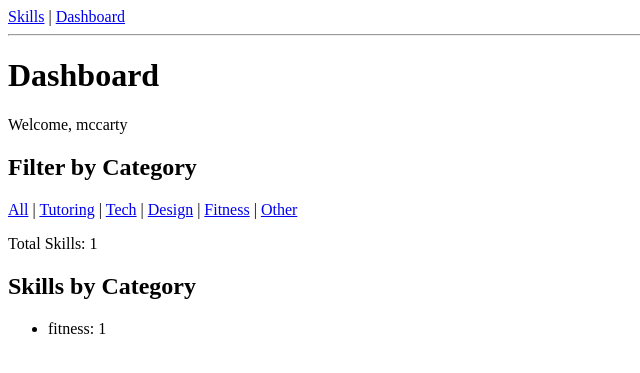
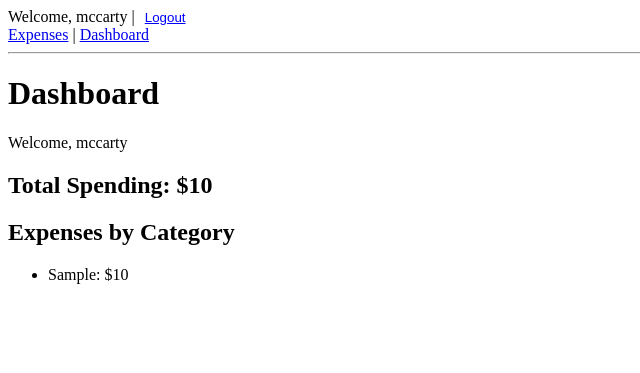
Before and after one commit to Smokeythepig/KiloDjango, a Django app: page /dashboard/ in a window 1280 px wide. Shown: the top 373 px of the page, without its empty margins (0-640 px from the left). Run offline with Django 4.2, Linux system fonts and the light colour scheme; a user stored in the database is signed in; data comes from the database, SQL or seed files in the repository; both versions use the stored data as it was after the commit; tables that the repository leaves empty hold one stand-in row (values such as "Sample post").

Commit message:
Renamed some of the skillswaps, redid login auth, adjustted dashboard

```diff
--- a/campus_skillswap/settings.py
+++ b/campus_skillswap/settings.py
@@ -67,3 +67,6 @@ USE_TZ = True
 STATIC_URL = 'static/'
 
 DEFAULT_AUTO_FIELD = 'django.db.models.BigAutoField'
+
+LOGIN_REDIRECT_URL = '/'
+LOGOUT_REDIRECT_URL = '/'
--- a/skillsswap/templates/base.html
+++ b/skillsswap/templates/base.html
@@ -2,12 +2,30 @@
 <html>
 
 <head>
-    <title>Campus SkillSwap</title>
+    <title>Expense Manager</title>
 </head>
+
+
+
+
 
 <body>
     <nav>
-        <a href="{% url 'skill_list' %}">Skills</a> |
+        {% if user.is_authenticated %}
+            <span>Welcome, {{ user.username }}</span> |
+            <form action="{% url 'logout' %}" method="post" style="display: inline;">
+                {% csrf_token %}
+                <button type="submit" style="background: none; border: none; color: blue; text-decoration: underline; cursor: pointer;">
+                    Logout
+                </button>
+            </form>
+        {% else %}
+            <a href="{% url 'login' %}">Login</a> |
+            <a href="{% url 'register' %}">Register</a>
+        {% endif %}
+    </nav>
+    <nav>
+        <a href="{% url 'expense_list' %}">Expenses</a> |
         <a href="{% url 'dashboard' %}">Dashboard</a>
     </nav>
 
--- a/skillsswap/templates/skillsswap/dashboard.html
+++ b/skillsswap/templates/skillsswap/dashboard.html
@@ -4,23 +4,14 @@
 <h1>Dashboard</h1>
 <p>Welcome, {{ user.username }}</p>
 
-<h2>Filter by Category</h2>
-<a href="{% url 'dashboard' %}">All</a> |
-<a href="{% url 'dashboard' %}?category=tutoring">Tutoring</a> |
-<a href="{% url 'dashboard' %}?category=tech">Tech</a> |
-<a href="{% url 'dashboard' %}?category=design">Design</a> |
-<a href="{% url 'dashboard' %}?category=fitness">Fitness</a> |
-<a href="{% url 'dashboard' %}?category=other">Other</a>
+<h2>Total Spending: ${{ total_spending }}</h2>
 
-<p>Total Skills: {{ total_skills }}</p>
-
-<h2>Skills by Category</h2>
+<h2>Expenses by Category</h2>
 <ul>
     {% for item in category_totals %}
-    <li>{{ item.category }}: {{ item.count }}</li>
+    <li>{{ item.category }}: ${{ item.total }}</li>
     {% empty %}
-    <li>No skills found.</li>
+    <li>No expenses found.</li>
     {% endfor %}
 </ul>
-
 {% endblock %}
--- /dev/null
+++ b/skillsswap/templates/skillsswap/home.html
@@ -0,0 +1,6 @@
+{% extends "base.html" %}
+
+{% block content %}
+<h1>Welcome to Expense Manager</h1>
+<p>Track your expenses, view summaries, and manage your finances efficiently.</p>
+{% endblock %}
--- a/skillsswap/urls.py
+++ b/skillsswap/urls.py
@@ -1,12 +1,15 @@
 from django.urls import path
 from . import views
-from .views import ExpenseListView, ExpenseCreateView, ExpenseUpdateView, ExpenseDeleteView
+from .views import ExpenseListView, ExpenseCreateView, ExpenseUpdateView, ExpenseDeleteView, register
+
+from .views import home
 
 urlpatterns = [
-    path('', views.skill_list, name='skill_list'),
+    path('', home, name='home'), # Root path
     path('expenses/', ExpenseListView.as_view(), name='expense_list'),
     path('add/', ExpenseCreateView.as_view(), name='expense_add'),
     path('edit/<int:pk>/', ExpenseUpdateView.as_view(), name='expense_edit'),
     path('delete/<int:pk>/', ExpenseDeleteView.as_view(), name='expense_delete'),
     path('dashboard/', views.dashboard, name='dashboard'),
+    path('register/', register, name='register'),
 ]
--- a/skillsswap/views.py
+++ b/skillsswap/views.py
@@ -1,4 +1,6 @@
-from django.shortcuts import render
+from django.db import models
+from django.shortcuts import render,redirect
+from .forms import UserRegisterForm
 from django.contrib.auth.decorators import login_required
 from django.db.models import Count
 from django.views.generic import ListView, CreateView, UpdateView, DeleteView
@@ -6,32 +8,26 @@ from django.urls import reverse_lazy
 from django import forms
 from django.core.exceptions import ValidationError
 from datetime import date
-
+from django.contrib.auth.decorators import login_required
 from .models import Skill, Expense
 
-
-def skill_list(request):
-    skills = Skill.objects.all()
-    return render(request, 'skillsswap/skill_list.html', {'skills': skills})
 
 
 @login_required
 def dashboard(request):
-    skills = Skill.objects.all()
+    # Get all expenses for the logged-in user
+    expenses = Expense.objects.filter(user=request.user)
 
-    category_filter = request.GET.get('category')
+    # Calculate total spending
+    total_spending = expenses.aggregate(total=models.Sum('amount'))['total'] or 0
 
-    if category_filter:
-        skills = skills.filter(category=category_filter)
-
-    total_skills = skills.count()
-    category_totals = skills.values('category').annotate(count=Count('category'))
+    # Group expenses by category and calculate totals for each category
+    category_totals = expenses.values('category').annotate(total=models.Sum('amount'))
 
     return render(request, 'skillsswap/dashboard.html', {
-        'total_skills': total_skills,
+        'total_spending': total_spending,
         'category_totals': category_totals,
     })
-
 
 class ExpenseForm(forms.ModelForm):
     class Meta:
@@ -93,3 +89,17 @@ class ExpenseDeleteView(DeleteView):
     model = Expense
     template_name = 'skillsswap/expense_confirm_delete.html'
     success_url = reverse_lazy('expense_list')
+
+
+def home(request):
+    return render(request, 'skillsswap/home.html')
+
+def register(request):
+    if request.method == 'POST':
+        form = UserRegisterForm(request.POST)
+        if form.is_valid():
+            form.save()
+            return redirect('login')  # Redirect to login page after registration
+    else:
+        form = UserRegisterForm()
+    return render(request, 'skillsswap/register.html', {'form': form})
```
Also changed, not shown: skillsswap/forms.py (+7 -0 lines), skillsswap/templates/skillsswap/register.html (added, +10 -0 lines), skillsswap/templates/skillsswap/skill_list.html (+6 -2 lines), db.sqlite3.
